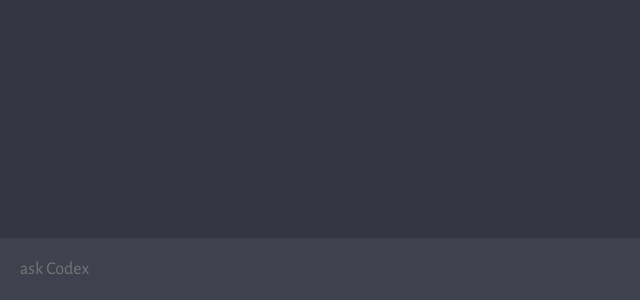
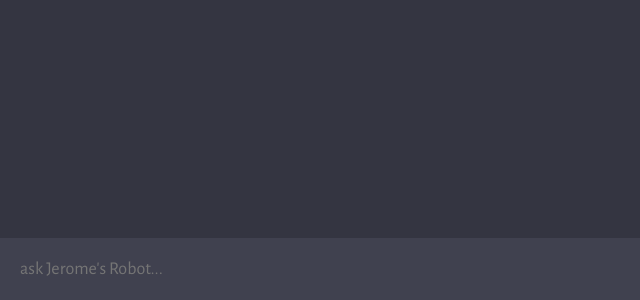
Before and after one commit to Jemy09/ChatGPT-Jem, a website built with Vite: page client/index.html in a window 1280 px wide. Shown: the part 500-800 px from the top of the page, 0-640 px from the left. Built offline with nearby package versions, Linux system fonts and the light colour scheme.

Commit message:
change placeholder

```diff
--- a/client/index.html
+++ b/client/index.html
@@ -11,7 +11,7 @@
     <div id="app">
       <div id="chat_container"></div>
       <form>
-        <textarea name="prompt" cols="1" rows="1" placeholder="ask Codex"></textarea>
+        <textarea name="prompt" cols="1" rows="1" placeholder="ask Jerome's Robot..."></textarea>
         <button type="submit"><img src="assets/send.svg" alt=""></button>
       </form>
     </div>
```
